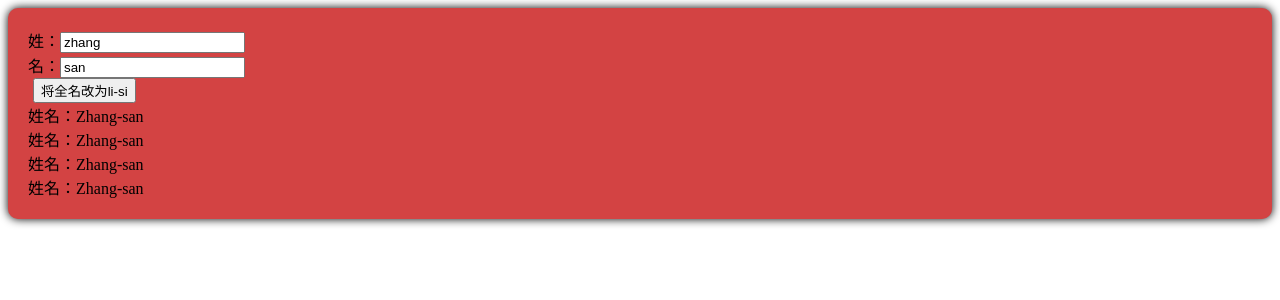
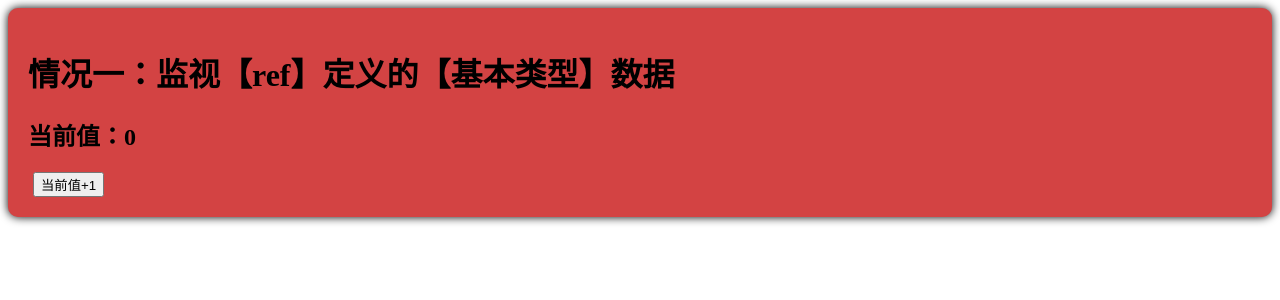
Before and after one commit to Water-blue7/vue3-learn, a Vue app in the folder hello_vue3/: page / in a window 1280 px wide. Shown: the top 300 px of the page. Built offline with nearby package versions, Linux system fonts and the light colour scheme.

Commit message:
watch 基本类型数据 & stopWatch 监视和解除监视

```diff
--- a/hello_vue3/src/components/Person.vue
+++ b/hello_vue3/src/components/Person.vue
@@ -1,39 +1,28 @@
 <template>
     <div class="person">
-        姓：<input type="text" v-model="firstName"><br>
-        名：<input type="text" v-model="lastName"><br>
-        <button @click="changeFullName">将全名改为li-si</button><br>
-        姓名：<span>{{ fullName }}</span><br>
-        姓名：<span>{{ fullName }}</span><br>
-        姓名：<span>{{ fullName }}</span><br>
-        姓名：<span>{{ fullName }}</span><br>
+        <h1>情况一：监视【ref】定义的【基本类型】数据</h1>
+        <h2>当前值：{{ sum }}</h2>
+        <button @click="changeSum">当前值+1</button>
     </div>
 </template>
 
 <script lang="ts" setup name="Person">
-import { ref, computed } from 'vue';
+import { ref, watch } from 'vue';
 
-let firstName = ref('zhang')
-let lastName = ref('san')
-// 这样定义的fullName是一个计算属性，而且是只读的
-// let fullName = computed(() => {
-//     return firstName.value.slice(0, 1).toUpperCase() + firstName.value.slice(1) + '-' + lastName.value
-// })
-// 这样定义的fullName是一个计算属性，而且可读可写
-let fullName = computed({
-    get() {
-        return firstName.value.slice(0, 1).toUpperCase() + firstName.value.slice(1) + '-' + lastName.value
-    },
-    set(val) {
-        const [str1, str2] = val.split('-')
-        firstName.value = str1
-        lastName.value = str2
+let sum = ref(0)
+
+function changeSum() {
+    sum.value += 1
+}
+
+// 监视，当值变化时执行回调函数
+const stopWatch = watch(sum, (newValue, oldValue) => {
+    console.log('sum的值变化了', newValue, oldValue)
+    // 当newValue≥10时解除监视
+    if (newValue >= 10) {
+        stopWatch()
     }
 })
-
-function changeFullName() {
-    fullName.value = 'li-si'
-}
 </script>
 
 <style scoped>
```
